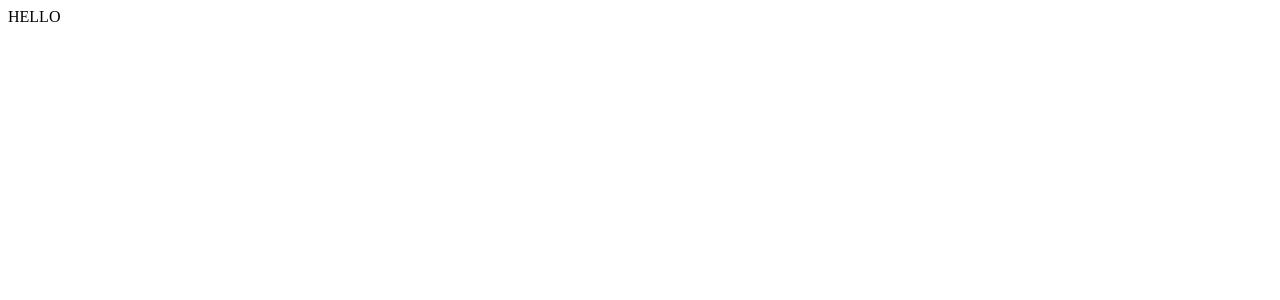
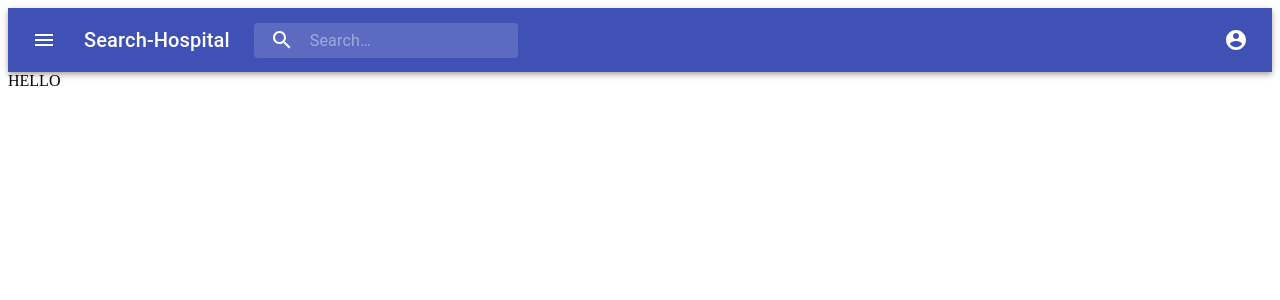
Before and after one commit to jpskgc/hospital, a React app in the folder client/: page / in a window 1280 px wide. Shown: the top 300 px of the page. Built offline with nearby package versions, Linux system fonts and the light colour scheme.

Commit message:
add menu bar

```diff
--- a/client/package.json
+++ b/client/package.json
@@ -24,6 +24,8 @@
     "webpack-dev-server": "^3.9.0"
   },
   "dependencies": {
+    "@material-ui/core": "^4.7.1",
+    "@material-ui/icons": "^4.5.1",
     "@types/react": "^16.9.13",
     "@types/react-dom": "^16.9.4",
     "@types/react-router": "^5.1.3",
--- a/client/src/App.tsx
+++ b/client/src/App.tsx
@@ -1,9 +1,11 @@
 import React, {FC} from 'react';
 import {Route, Switch} from 'react-router';
 import Demo from './components/Demo';
+import Bar from './components/Bar';
 
 const App: FC = () => (
   <>
+    <Bar />
     <Switch>
       <Route path="/" exact component={Demo} />
     </Switch>
--- /dev/null
+++ b/client/src/components/Bar.tsx
@@ -0,0 +1,235 @@
+import React from 'react';
+import {fade, makeStyles, Theme, createStyles} from '@material-ui/core/styles';
+import AppBar from '@material-ui/core/AppBar';
+import Toolbar from '@material-ui/core/Toolbar';
+import IconButton from '@material-ui/core/IconButton';
+import Typography from '@material-ui/core/Typography';
+import InputBase from '@material-ui/core/InputBase';
+import Badge from '@material-ui/core/Badge';
+import MenuItem from '@material-ui/core/MenuItem';
+import Menu from '@material-ui/core/Menu';
+import MenuIcon from '@material-ui/icons/Menu';
+import SearchIcon from '@material-ui/icons/Search';
+import AccountCircle from '@material-ui/icons/AccountCircle';
+import MailIcon from '@material-ui/icons/Mail';
+import NotificationsIcon from '@material-ui/icons/Notifications';
+import MoreIcon from '@material-ui/icons/MoreVert';
+
+const useStyles = makeStyles((theme: Theme) =>
+  createStyles({
+    grow: {
+      flexGrow: 1,
+    },
+    menuButton: {
+      marginRight: theme.spacing(2),
+    },
+    title: {
+      display: 'none',
+      [theme.breakpoints.up('sm')]: {
+        display: 'block',
+      },
+    },
+    search: {
+      position: 'relative',
+      borderRadius: theme.shape.borderRadius,
+      backgroundColor: fade(theme.palette.common.white, 0.15),
+      '&:hover': {
+        backgroundColor: fade(theme.palette.common.white, 0.25),
+      },
+      marginRight: theme.spacing(2),
+      marginLeft: 0,
+      width: '100%',
+      [theme.breakpoints.up('sm')]: {
+        marginLeft: theme.spacing(3),
+        width: 'auto',
+      },
+    },
+    searchIcon: {
+      width: theme.spacing(7),
+      height: '100%',
+      position: 'absolute',
+      pointerEvents: 'none',
+      display: 'flex',
+      alignItems: 'center',
+      justifyContent: 'center',
+    },
+    inputRoot: {
+      color: 'inherit',
+    },
+    inputInput: {
+      padding: theme.spacing(1, 1, 1, 7),
+      transition: theme.transitions.create('width'),
+      width: '100%',
+      [theme.breakpoints.up('md')]: {
+        width: 200,
+      },
+    },
+    sectionDesktop: {
+      display: 'none',
+      [theme.breakpoints.up('md')]: {
+        display: 'flex',
+      },
+    },
+    sectionMobile: {
+      display: 'flex',
+      [theme.breakpoints.up('md')]: {
+        display: 'none',
+      },
+    },
+  })
+);
+
+export default function Bar() {
+  const classes = useStyles();
+  const [anchorEl, setAnchorEl] = React.useState<null | HTMLElement>(null);
+  const [
+    mobileMoreAnchorEl,
+    setMobileMoreAnchorEl,
+  ] = React.useState<null | HTMLElement>(null);
+
+  const isMenuOpen = Boolean(anchorEl);
+  const isMobileMenuOpen = Boolean(mobileMoreAnchorEl);
+
+  const handleProfileMenuOpen = (event: React.MouseEvent<HTMLElement>) => {
+    setAnchorEl(event.currentTarget);
+  };
+
+  const handleMobileMenuClose = () => {
+    setMobileMoreAnchorEl(null);
+  };
+
+  const handleMenuClose = () => {
+    setAnchorEl(null);
+    handleMobileMenuClose();
+  };
+
+  const handleMobileMenuOpen = (event: React.MouseEvent<HTMLElement>) => {
+    setMobileMoreAnchorEl(event.currentTarget);
+  };
+
+  const menuId = 'primary-search-account-menu';
+  const renderMenu = (
+    <Menu
+      anchorEl={anchorEl}
+      anchorOrigin={{vertical: 'top', horizontal: 'right'}}
+      id={menuId}
+      keepMounted
+      transformOrigin={{vertical: 'top', horizontal: 'right'}}
+      open={isMenuOpen}
+      onClose={handleMenuClose}
+    >
+      <MenuItem onClick={handleMenuClose}>Profile</MenuItem>
+      <MenuItem onClick={handleMenuClose}>My account</MenuItem>
+    </Menu>
+  );
+
+  const mobileMenuId = 'primary-search-account-menu-mobile';
+  const renderMobileMenu = (
+    <Menu
+      anchorEl={mobileMoreAnchorEl}
+      anchorOrigin={{vertical: 'top', horizontal: 'right'}}
+      id={mobileMenuId}
+      keepMounted
+      transformOrigin={{vertical: 'top', horizontal: 'right'}}
+      open={isMobileMenuOpen}
+      onClose={handleMobileMenuClose}
+    >
+      {/* <MenuItem>
+        <IconButton aria-label="show 4 new mails" color="inherit">
+          <Badge badgeContent={4} color="secondary">
+            <MailIcon />
+          </Badge>
+        </IconButton>
+        <p>Messages</p>
+      </MenuItem>
+      <MenuItem>
+        <IconButton aria-label="show 11 new notifications" color="inherit">
+          <Badge badgeContent={11} color="secondary">
+            <NotificationsIcon />
+          </Badge>
+        </IconButton>
+        <p>Notifications</p>
+      </MenuItem> */}
+      <MenuItem onClick={handleProfileMenuOpen}>
+        <IconButton
+          aria-label="account of current user"
+          aria-controls="primary-search-account-menu"
+          aria-haspopup="true"
+          color="inherit"
+        >
+          <AccountCircle />
+        </IconButton>
+        <p>Profile</p>
+      </MenuItem>
+    </Menu>
+  );
+
+  return (
+    <div className={classes.grow}>
+      <AppBar position="static">
+        <Toolbar>
+          <IconButton
+            edge="start"
+            className={classes.menuButton}
+            color="inherit"
+            aria-label="open drawer"
+          >
+            <MenuIcon />
+          </IconButton>
+          <Typography className={classes.title} variant="h6" noWrap>
+            Search-Hospital
+          </Typography>
+          <div className={classes.search}>
+            <div className={classes.searchIcon}>
+              <SearchIcon />
+            </div>
+            <InputBase
+              placeholder="Search…"
+              classes={{
+                root: classes.inputRoot,
+                input: classes.inputInput,
+              }}
+              inputProps={{'aria-label': 'search'}}
+            />
+          </div>
+          <div className={classes.grow} />
+          <div className={classes.sectionDesktop}>
+            {/* <IconButton aria-label="show 4 new mails" color="inherit">
+              <Badge badgeContent={4} color="secondary">
+                <MailIcon />
+              </Badge>
+            </IconButton>
+            <IconButton aria-label="show 17 new notifications" color="inherit">
+              <Badge badgeContent={17} color="secondary">
+                <NotificationsIcon />
+              </Badge>
+            </IconButton> */}
+            <IconButton
+              edge="end"
+              aria-label="account of current user"
+              aria-controls={menuId}
+              aria-haspopup="true"
+              onClick={handleProfileMenuOpen}
+              color="inherit"
+            >
+              <AccountCircle />
+            </IconButton>
+          </div>
+          <div className={classes.sectionMobile}>
+            <IconButton
+              aria-label="show more"
+              aria-controls={mobileMenuId}
+              aria-haspopup="true"
+              onClick={handleMobileMenuOpen}
+              color="inherit"
+            >
+              <MoreIcon />
+            </IconButton>
+          </div>
+        </Toolbar>
+      </AppBar>
+      {renderMobileMenu}
+      {renderMenu}
+    </div>
+  );
+}
--- /dev/null
+++ b/client/src/components/Detail.tsx
@@ -0,0 +1,5 @@
+import React from 'react';
+
+export default function Detail() {
+  return <div className="reactApp">HELLO</div>;
+}
```
Also changed, not shown: 1 other file (tests, documents, lock files or other folders).
